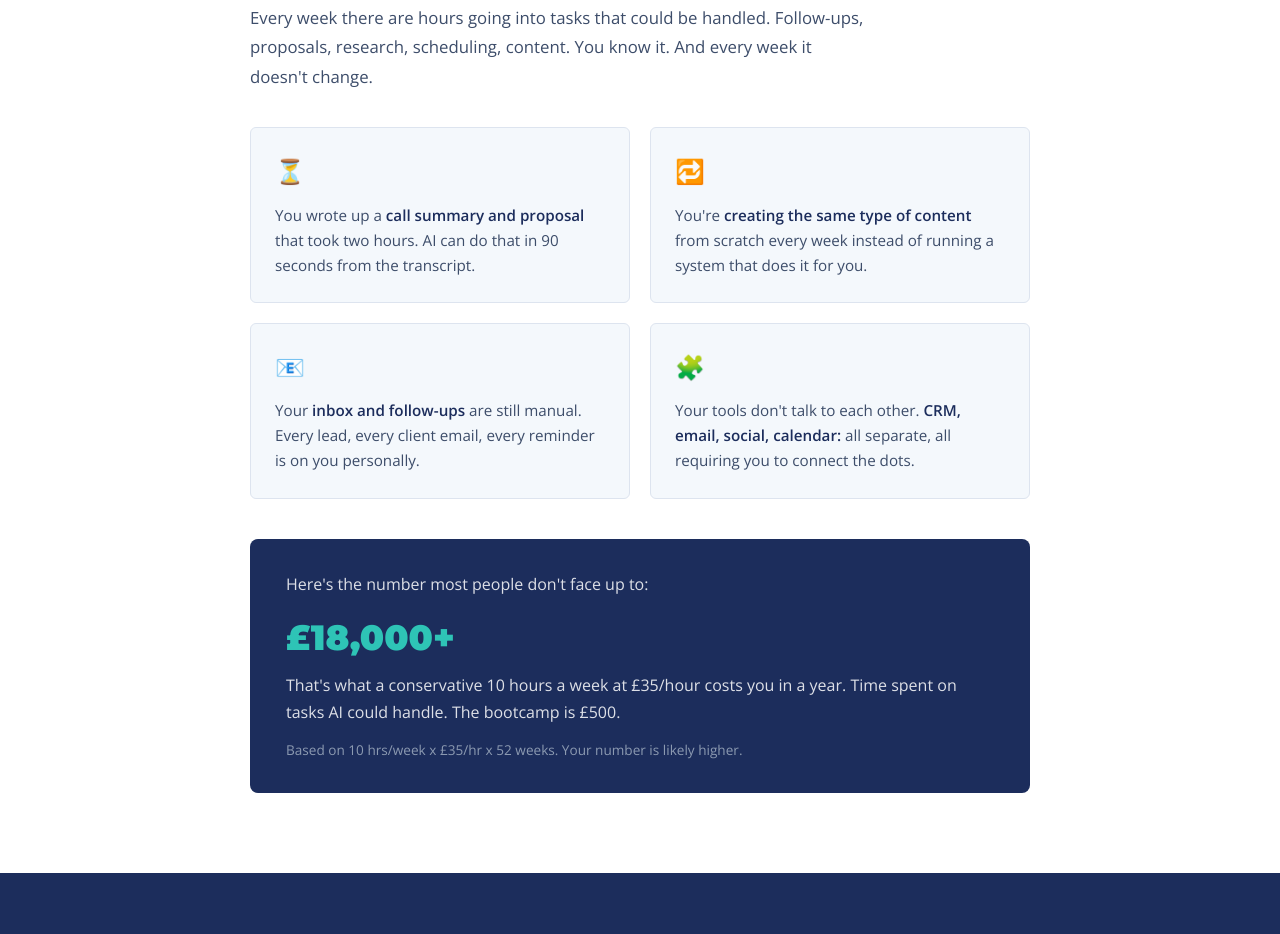
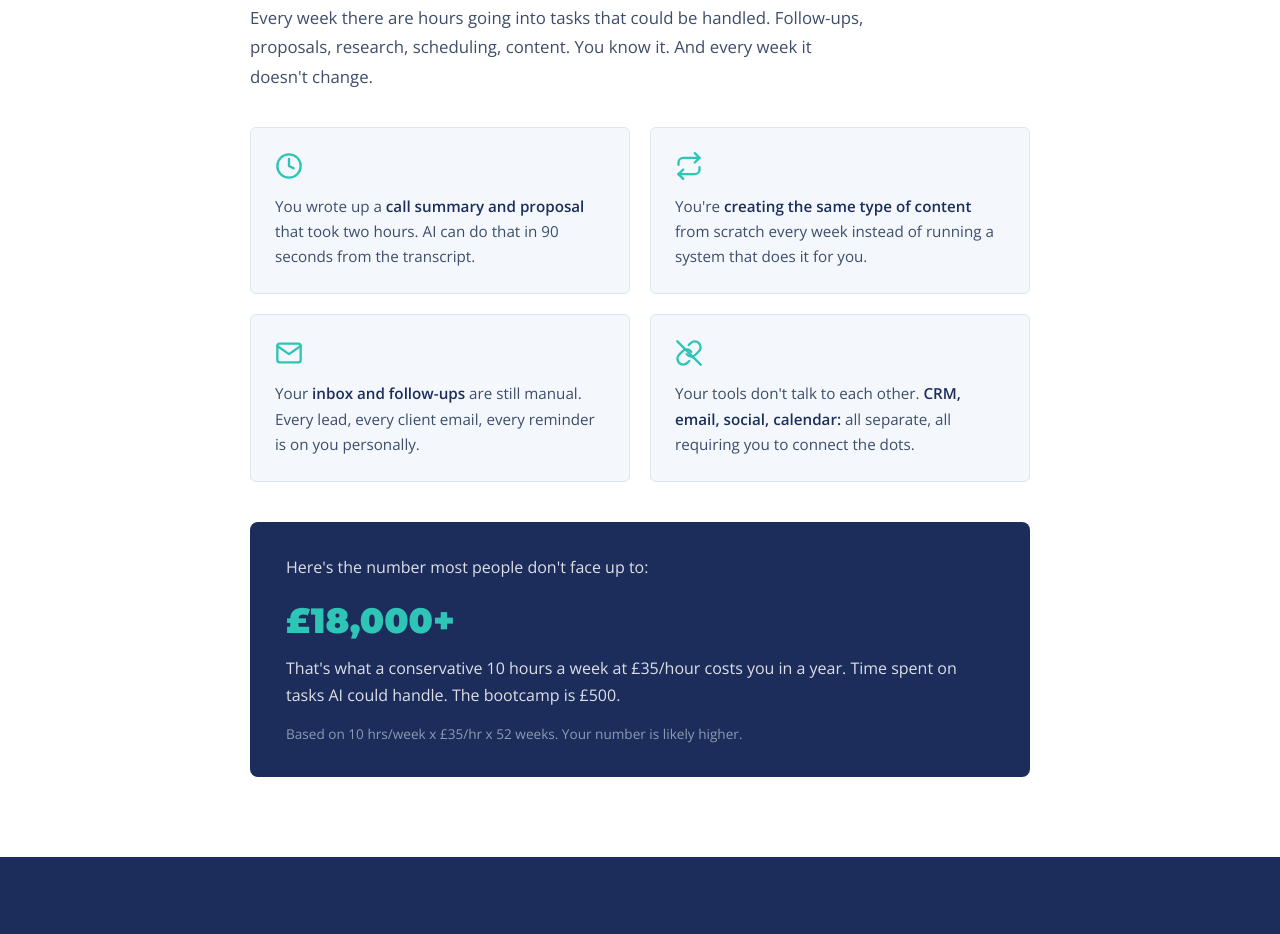
Before and after one commit to AjyleAI/Bootcamp-June-2026, a website: page index.html in a window 1280 px wide. Shown: the part 1076-2010 px from the top of the page. Drawn offline with nearby package versions, Linux system fonts and the light colour scheme.

Commit message:
Replace pain card emojis with SVG icons

```diff
--- a/index.html
+++ b/index.html
@@ -741,6 +741,13 @@
     transition: opacity 0.5s ease, transform 0.5s ease;
   }
   .fade-up.visible { opacity: 1; transform: translateY(0); }
+
+  .pain-icon svg {
+    width: 28px;
+    height: 28px;
+    margin-bottom: 14px;
+    display: block;
+  }
 </style>
 </head>
 <body>
@@ -805,19 +812,19 @@
     </p>
     <div class="pain-grid">
       <div class="pain-card">
-        <div class="pain-icon">⏳</div>
+        <div class="pain-icon"><svg viewBox="0 0 24 24" fill="none" stroke="#2EC4B6" stroke-width="2" stroke-linecap="round" stroke-linejoin="round"><circle cx="12" cy="12" r="10"/><polyline points="12 6 12 12 16 14"/></svg></div>
         <p>You wrote up a <strong>call summary and proposal</strong> that took two hours. AI can do that in 90 seconds from the transcript.</p>
       </div>
       <div class="pain-card">
-        <div class="pain-icon">🔁</div>
+        <div class="pain-icon"><svg viewBox="0 0 24 24" fill="none" stroke="#2EC4B6" stroke-width="2" stroke-linecap="round" stroke-linejoin="round"><polyline points="17 1 21 5 17 9"/><path d="M3 11V9a4 4 0 0 1 4-4h14"/><polyline points="7 23 3 19 7 15"/><path d="M21 13v2a4 4 0 0 1-4 4H3"/></svg></div>
         <p>You're <strong>creating the same type of content</strong> from scratch every week instead of running a system that does it for you.</p>
       </div>
       <div class="pain-card">
-        <div class="pain-icon">📧</div>
+        <div class="pain-icon"><svg viewBox="0 0 24 24" fill="none" stroke="#2EC4B6" stroke-width="2" stroke-linecap="round" stroke-linejoin="round"><path d="M4 4h16c1.1 0 2 .9 2 2v12c0 1.1-.9 2-2 2H4c-1.1 0-2-.9-2-2V6c0-1.1.9-2 2-2z"/><polyline points="22,6 12,13 2,6"/></svg></div>
         <p>Your <strong>inbox and follow-ups</strong> are still manual. Every lead, every client email, every reminder is on you personally.</p>
       </div>
       <div class="pain-card">
-        <div class="pain-icon">🧩</div>
+        <div class="pain-icon"><svg viewBox="0 0 24 24" fill="none" stroke="#2EC4B6" stroke-width="2" stroke-linecap="round" stroke-linejoin="round"><path d="M10 13a5 5 0 0 0 7.54.54l3-3a5 5 0 0 0-7.07-7.07l-1.72 1.71"/><path d="M14 11a5 5 0 0 0-7.54-.54l-3 3a5 5 0 0 0 7.07 7.07l1.71-1.71"/><line x1="2" y1="2" x2="22" y2="22"/></svg></div>
         <p>Your tools don't talk to each other. <strong>CRM, email, social, calendar:</strong> all separate, all requiring you to connect the dots.</p>
       </div>
     </div>
```
